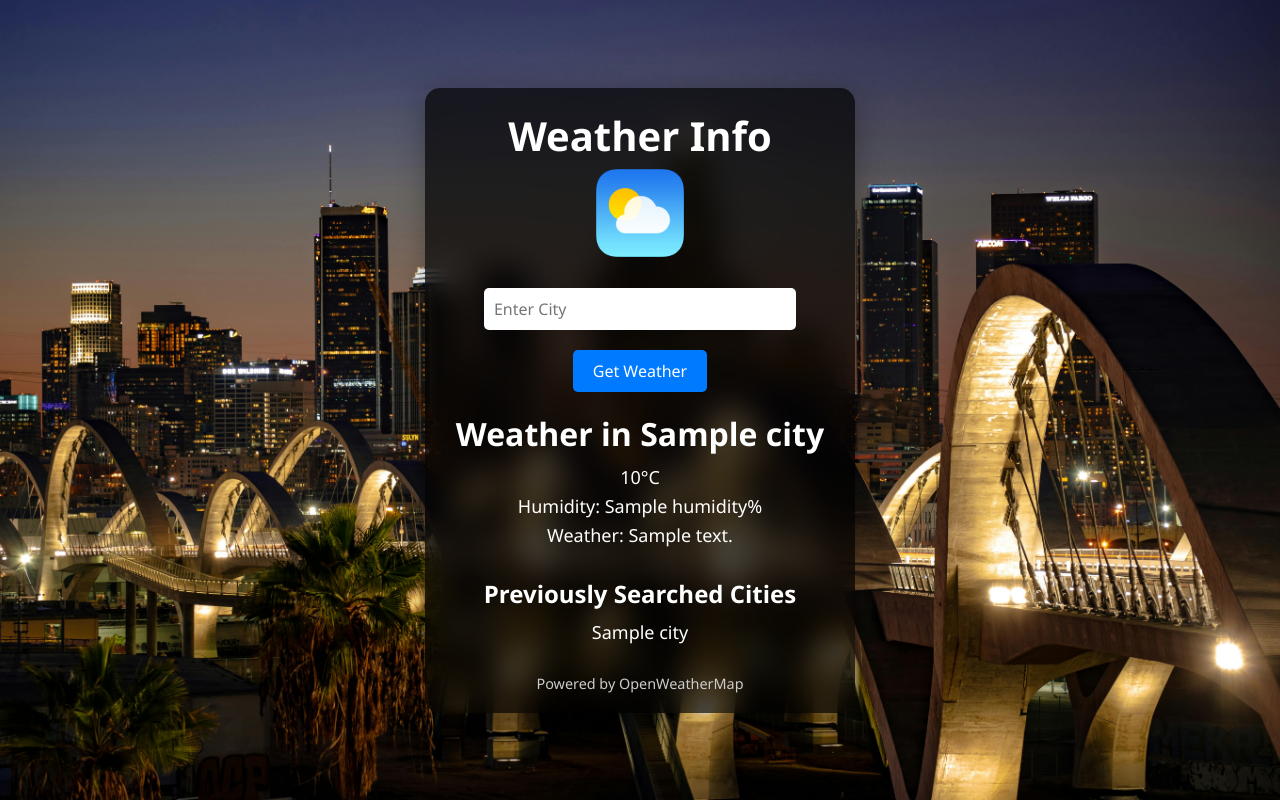
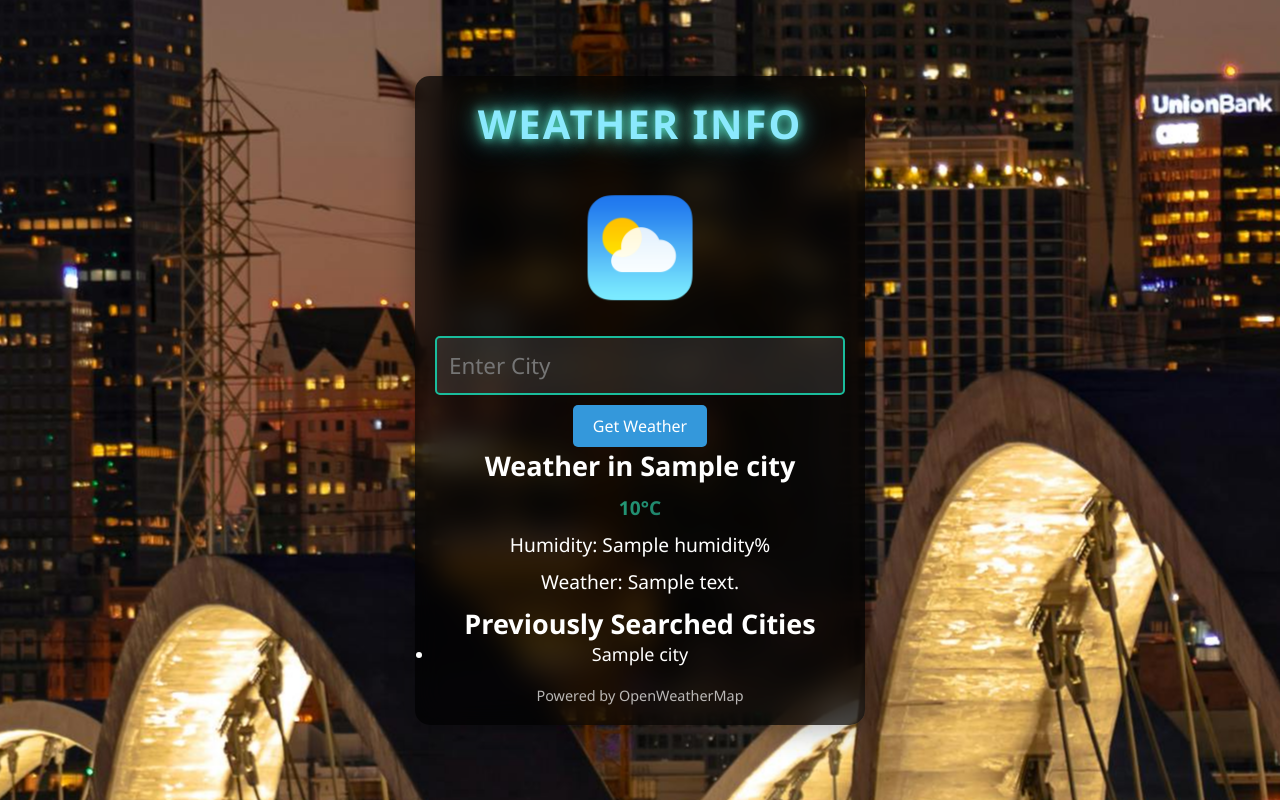
Before and after one commit to T1nker-1220/1FINAL-PROJECT-MARQUEZ, a Flask app: template templates/index.html in a window 1280 px wide. Run offline with Flask 3, Linux system fonts and the light colour scheme; the template is opened without the code that fills it: most values are stand-ins (such as "Sample title", 1, 10 or a date in 2020).

Commit message:
Refactor CSS styles for weather info and input fields

```diff
--- a/static/style.css
+++ b/static/style.css
@@ -7,8 +7,6 @@
 }
 
 body {
-    background-size: cover;
-    background-position: center;
     height: 100vh;
     display: flex;
     justify-content: center;
@@ -34,86 +32,118 @@ body {
 /* Weather Info Heading */
 .weather-container h1 {
     font-size: 2.5rem;
+    margin-bottom: 20px;
+    letter-spacing: 2px;
+    text-transform: uppercase;
+    color: #8be9fd; /* Light blue for the heading */
+    animation: pulse 2s infinite;
+}
+
+/* Weather Info Paragraphs */
+.weather-info p {
+    margin: 10px 0;
+    font-size: 1.2rem;
+}
+
+.temperature {
+    font-size: 4rem;
+    font-weight: bold;
+    margin: 20px 0;
+    background: linear-gradient(135deg, #34e89e, #0f3443); /* Green and blue gradient text */
+    background-clip: text;
+    -webkit-text-fill-color: transparent;
+    animation: bounceIn 2s ease-in-out;
+}
+
+/* Input and Submit Button Styles */
+.city-input {
+    font-size: 1.4rem; /* Larger city input field */
+    padding: 12px;
+    width: 100%;
+    border: 2px solid #1abc9c; /* Green border */
+    border-radius: 5px;
+    margin-bottom: 10px;
+    background-color: rgba(255, 255, 255, 0.1);
+    color: white;
+}
+
+.submit-button {
+    font-size: 1rem; /* Smaller submit button */
+    padding: 10px 20px;
+    background-color: #3498db; /* Blue button */
+    color: white;
+    border: none;
+    border-radius: 5px;
+    cursor: pointer;
+    transition: background-color 0.3s ease;
+}
+
+.submit-button:hover {
+    background-color: #2980b9; /* Darker blue on hover */
 }
 
 /* Weather Icon */
 .weather-icon {
-    width: 100px;
-    height: 100px;
-    margin-bottom: 20px;
+    width: 120px;
+    margin: 20px auto;
+    animation: float 3s ease-in-out infinite;
 }
 
-/* City Input */
-.city-input {
-    width: 80%;
-    padding: 10px;
-    margin-bottom: 20px;
-    border: none;
-    border-radius: 5px;
-    font-size: 1rem;
-}
-
-/* Submit Button */
-.submit-button {
-    padding: 10px 20px;
-    border: none;
-    border-radius: 5px;
-    background-color: #007BFF;
-    color: #fff;
-    font-size: 1rem;
-    cursor: pointer;
-}
-
-.submit-button:hover {
-    background-color: #0056b3;
-}
-
-/* Weather Information */
-.weather-info {
-    margin-top: 20px;
-}
-
-.weather-info h2 {
-    font-size: 2rem;
-    margin-bottom: 10px;
-}
-
-.weather-info p {
-    margin: 5px 0;
-}
-
-/* Previously Searched Cities */
-.previous-cities {
-    margin-top: 30px;
-}
-
-.previous-cities h2 {
-    font-size: 1.5rem;
-    margin-bottom: 10px;
-}
-
-.previous-cities ul {
-    list-style: none;
-    padding: 0;
-}
-
-.previous-cities li {
-    margin: 5px 0;
+/* Message Style */
+.message {
+    font-style: italic;
+    font-size: 1.2rem;
+    color: #74b9ff; /* Light blue for the message */
 }
 
 /* Footer */
 .footer {
-    margin-top: 30px;
     font-size: 0.9rem;
-    color: #ccc;
+    margin-top: 20px;
+    color: rgba(255, 255, 255, 0.7);
+    animation: fadeIn 2s ease-in-out;
 }
 
-/* Fade In Animation */
+/* Animations */
 @keyframes fadeIn {
-    from {
+    0% {
+        opacity: 0;
+        transform: translateY(-20px);
+    }
+    100% {
+        opacity: 1;
+        transform: translateY(0);
+    }
+}
+
+@keyframes bounceIn {
+    0% {
+        transform: scale(0.95);
         opacity: 0;
     }
-    to {
+    100% {
+        transform: scale(1);
         opacity: 1;
     }
 }
+
+@keyframes float {
+    0% {
+        transform: translateY(0);
+    }
+    50% {
+        transform: translateY(-10px);
+    }
+    100% {
+        transform: translateY(0);
+    }
+}
+
+@keyframes pulse {
+    0% {
+        text-shadow: 0 0 10px #8be9fd, 0 0 20px #34e89e, 0 0 30px #0f3443;
+    }
+    100% {
+        text-shadow: 0 0 10px #34e89e, 0 0 20px #0f3443, 0 0 30px #8be9fd;
+    }
+}
```
